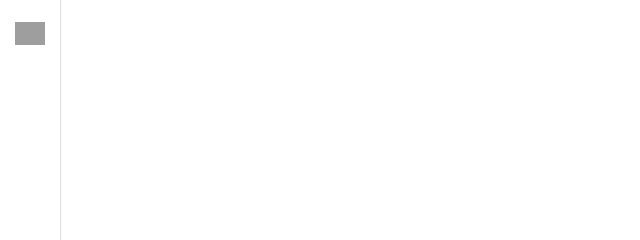
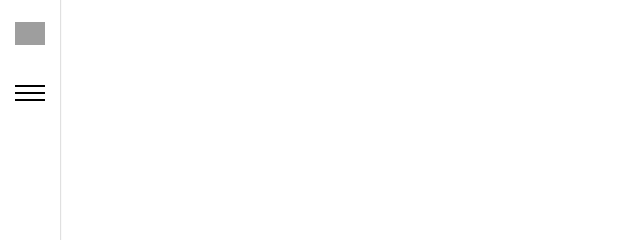
Before and after one commit to abidbagusk/push-minimalist-sidebar, a plain HTML site: page index.html in a window 1280 px wide. Shown: the top 240 px of the page, 0-640 px from the left. Drawn offline with nearby package versions, Linux system fonts and the light colour scheme; grey boxes are pictures that could not be loaded.

Commit message:
add style to menu bar

```diff
--- a/scss/style.scss
+++ b/scss/style.scss
@@ -15,6 +15,7 @@ $bg-ambient: #EBEBEB;
     position: fixed;
     z-index: 9999;
 
+    // Logo
     #sidenav__logo {
         float: left;
         height: auto;
@@ -28,18 +29,53 @@ $bg-ambient: #EBEBEB;
         }
     }
 
+    // Menu Bar
     #sidenav__menu {
+        clear: both;
+        width: 100%;
+        float: left;
         position: relative;
         height: auto;
-        text-align: center;
+        padding-right: 3.333%;
+        padding-left: 3.333%;
+        align-items: center;
+        justify-content: center;
+        padding: 20px 15px;
+        cursor: pointer;
 
         #bar {
+            width: 100%;
+            clear: both;
+            float: left;
+            text-align: center;
+            display: flex;
             height: 16px;
+            transition: all .2s ease-in-out;
+            position: relative;
 
             .bars {
+                clear: both;
                 width: 100%;
+                float: left;
                 height: 2px;
                 background: #000;
+                position: absolute;
+                left: 0;
+            }
+
+            .bars:nth-child(1) {
+                top: 0;
+                transition-delay: .3s;
+            }
+
+            .bars:nth-child(2) {
+                top: 50%;
+                transform: translateY(-50%);
+            }
+
+            .bars:nth-child(3) {
+                bottom: 0;
+                transition-delay: .3s;
             }
         }
     }
```
Also changed, not shown: css/style.css, 1 other file.
